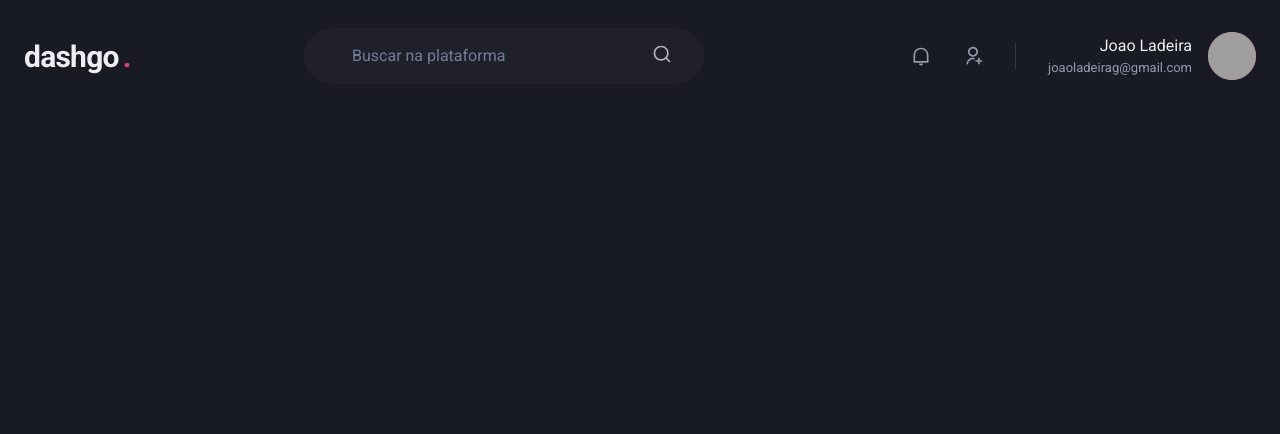
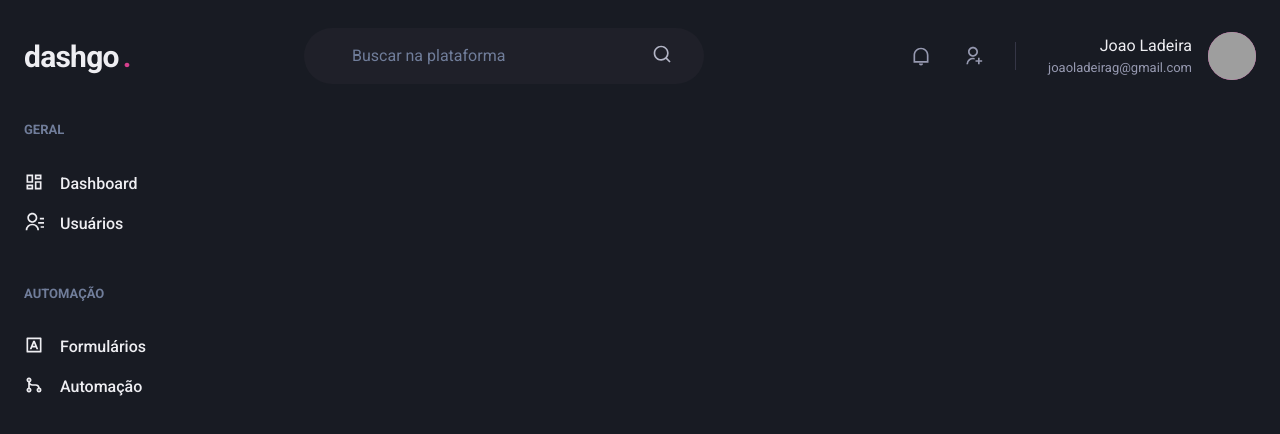
Before and after one commit to ladeira1/dashgo, a Next.js app: page /dashboard in a window 1280 px wide. Shown: the top 434 px of the page. Built offline with nearby package versions, Linux system fonts and the light colour scheme; grey boxes are pictures that could not be loaded.

Commit message:
finish sidebar

```diff
--- /dev/null
+++ b/src/components/Sidebar.tsx
@@ -0,0 +1,38 @@
+import { Box, Stack, Text, Link, Icon } from '@chakra-ui/react'
+import { RiContactsLine, RiDashboardLine, RiGitMergeLine, RiInputMethodLine } from 'react-icons/ri'
+
+export function Sidebar() {
+  return (
+    <Box as="aside" w="64" mr="8">
+      <Stack spacing="12" align="flex-start">
+        <Box>
+          <Text fontWeight="bold" color="gray.400" fontSize="small">GERAL</Text>
+          <Stack spacing="4" mt="8" align="stretch">
+            <Link display="flex" align="center">
+              <Icon as={RiDashboardLine} fontSize="20" />
+              <Text ml="4" fontWeight="medium">Dashboard</Text>
+            </Link>
+            <Link display="flex" align="center">
+              <Icon as={RiContactsLine} fontSize="20" />
+              <Text ml="4" fontWeight="medium">Usuários</Text>
+            </Link>
+          </Stack>
+        </Box>
+
+        <Box>
+          <Text fontWeight="bold" color="gray.400" fontSize="small">AUTOMAÇÃO</Text>
+          <Stack spacing="4" mt="8" align="stretch">
+            <Link display="flex" align="center">
+              <Icon as={RiInputMethodLine} fontSize="20" />
+              <Text ml="4" fontWeight="medium">Formulários</Text>
+            </Link>
+            <Link display="flex" align="center">
+              <Icon as={RiGitMergeLine} fontSize="20" />
+              <Text ml="4" fontWeight="medium">Automação</Text>
+            </Link>
+          </Stack>
+        </Box>
+      </Stack>
+    </Box>
+  )
+}
--- a/src/pages/dashboard.tsx
+++ b/src/pages/dashboard.tsx
@@ -1,7 +1,14 @@
+import { Flex } from '@chakra-ui/react'
 import { Header } from "../components/Header";
+import { Sidebar } from '../components/Sidebar'
 
 export default function Dashboard() {
   return (
-    <Header />
+    <Flex direction="column" h="100vh">
+      <Header />
+      <Flex w="100%" my="6" maxW="1480px" mx="auto" px="6">
+        <Sidebar />
+      </Flex>
+    </Flex>
   )
 }
```
